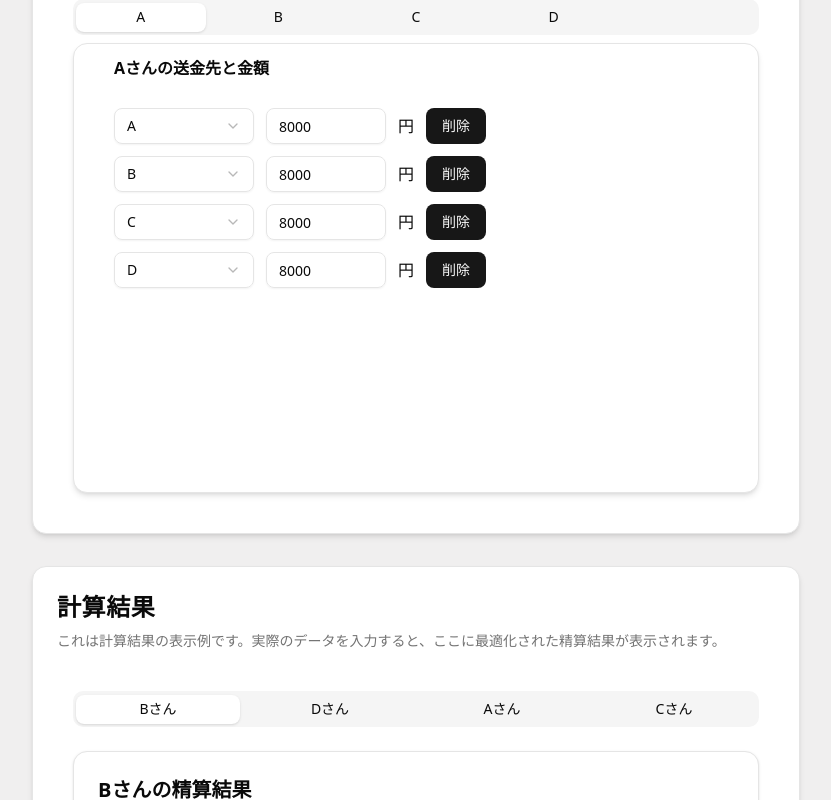
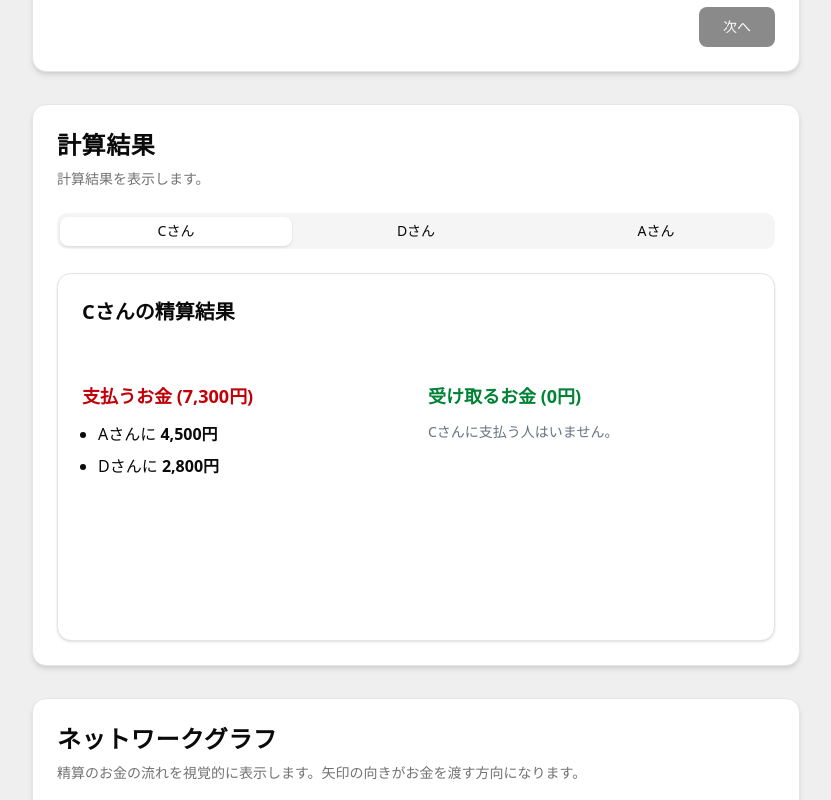
Before and after one commit to u-hossy/project-experiment, a React (Vite) app in the folder frontend/: page / in a window 1280 px wide. Shown: the part 480-1280 px from the top of the page, without its empty margins (224-1055 px from the left). Built offline with nearby package versions, Linux system fonts and the light colour scheme.

Commit message:
frontend: 不要なコンポーネントの削除と結果表示の調整

```diff
--- a/frontend/src/App.tsx
+++ b/frontend/src/App.tsx
@@ -1,8 +1,6 @@
 import { useEffect, useRef, useState } from "react";
 import BillingTabList from "./components/BillingTabList";
 import CardWrapper from "./components/CardWrapper";
-import ExampleBillingTabList from "./components/ExampleBillingTabList";
-import Result from "./components/ExampleResultTab";
 import Header from "./components/Header";
 import MemberList from "./components/MemberList";
 import PaymentNetwork from "./components/NetworkGraph";
@@ -11,6 +9,7 @@ import { sampleResult } from "./data/sampleData";
 import { data } from "./tmp/tmp_data";
 import type { Member } from "./types/member";
 import type { Payment } from "./types/payment";
+import Result from "./components/Result";
 
 function App() {
   const [members, setMembers] = useState<Member[]>([]);
@@ -73,7 +72,6 @@ function App() {
           />
         </CardWrapper>
 
-        {isMemberExist ? (
           <CardWrapper
             ref={billingSectionRef}
             title="請求の追加"
@@ -83,6 +81,7 @@ function App() {
                 onClick={() => scrollToSection(resultSectionRef)}
                 size="lg"
                 className="cursor-pointer"
+                disabled={!isMemberExist || !payments}
               >
                 次へ
               </Button>
@@ -94,60 +93,22 @@ function App() {
               setPayments={setPayments}
             />
           </CardWrapper>
-        ) : (
-          <CardWrapper
-            ref={billingSectionRef}
-            title="精算(例)"
-            description="これは精算の入力例です。実際に使用する場合は、まずメンバーを追加してください。"
-          >
-            <ExampleBillingTabList />
-          </CardWrapper>
-        )}
 
-        {isMemberExist ? (
           <CardWrapper
             ref={resultSectionRef}
             title="計算結果"
-            description="最適化された精算結果を表示します。送金回数と送金金額が最小になるように計算されています。"
-            nextButton={
-              <Button
-                onClick={() => scrollToSection(networkSectionRef)}
-                size="lg"
-                className="cursor-pointer"
-              >
-                次へ
-              </Button>
-            }
-          >
-            <p>テスト</p>
-          </CardWrapper>
-        ) : (
-          <CardWrapper
-            ref={resultSectionRef}
-            title="計算結果"
-            description="これは計算結果の表示例です。実際のデータを入力すると、ここに最適化された精算結果が表示されます。"
+            description="計算結果を表示します。"
           >
             <Result />
           </CardWrapper>
-        )}
 
-        {isMemberExist ? (
           <CardWrapper
             ref={networkSectionRef}
             title="ネットワークグラフ"
-            description="精算のお金の流れを視覚的に表示します。矢印の向きが送金の方向、太さが金額を表しています。"
+            description="精算のお金の流れを視覚的に表示します。矢印の向きがお金を渡す方向になります。"
           >
             <PaymentNetwork debts={data} />
           </CardWrapper>
-        ) : (
-          <CardWrapper
-            ref={networkSectionRef}
-            title="ネットワークグラフ(例)"
-            description="これはネットワークグラフの表示例です。お金の流れを視覚的に確認できます。"
-          >
-            <PaymentNetwork debts={sampleResult} />
-          </CardWrapper>
-        )}
       </main>
     </div>
   );
--- a/frontend/src/components/ExampleBillingDetailCard.tsx
+++ /dev/null
@@ -1,70 +0,0 @@
-import { Card, CardContent, CardHeader, CardTitle } from "@/components/ui/card";
-import { Input } from "@/components/ui/input";
-import {
-  Select,
-  SelectContent,
-  SelectItem,
-  SelectTrigger,
-  SelectValue,
-} from "@/components/ui/select";
-import { sampleBillings } from "@/data/sampleData";
-import { Button } from "./ui/button";
-
-type ExampleBillingDetailCardProps = {
-  payer: string;
-};
-
-export default function ExampleBillingDetailCard({
-  payer,
-}: ExampleBillingDetailCardProps) {
-  const people = Array.from(
-    new Set(
-      sampleBillings.map((s) => s.from).concat(sampleBillings.map((s) => s.to)),
-    ),
-  );
-
-  return (
-    <Card className="h-[450px] overflow-y-auto p-4 shadow-md">
-      <CardHeader>
-        <CardTitle>{payer}さんの送金先と金額</CardTitle>
-      </CardHeader>
-      <CardContent className="space-y-3">
-        {sampleBillings
-          .filter((b) => b.from === payer)
-          .map((detail, index) => {
-            const isSelectable = detail.to !== "";
-            return (
-              <div key={index} className="flex items-center gap-3">
-                <Select value={detail.to}>
-                  <SelectTrigger className="w-[140px]">
-                    <SelectValue placeholder="送金先" />
-                  </SelectTrigger>
-                  <SelectContent>
-                    {people
-                      .filter((p) => p !== "")
-                      .map((p) => (
-                        <SelectItem key={p} value={p}>
-                          {p}
-                        </SelectItem>
-                      ))}
-                  </SelectContent>
-                </Select>
-                <Input
-                  readOnly
-                  type="number"
-                  disabled={!isSelectable}
-                  placeholder="金額"
-                  className="w-[120px]"
-                  value={detail.amount}
-                />
-                <span>円</span>
-                <Button className="cursor-pointer hover:bg-gray-800">
-                  削除
-                </Button>
-              </div>
-            );
-          })}
-      </CardContent>
-    </Card>
-  );
-}
--- a/frontend/src/components/ExampleBillingTabList.tsx
+++ /dev/null
@@ -1,35 +0,0 @@
-import { Tabs, TabsContent, TabsList, TabsTrigger } from "@/components/ui/tabs";
-import { sampleBillings } from "@/data/sampleData";
-import ExampleBillingDetailCard from "./ExampleBillingDetailCard";
-
-export default function ExampleBillingTabList() {
-  const people = Array.from(
-    new Set(
-      sampleBillings.map((s) => s.from).concat(sampleBillings.map((s) => s.to)),
-    ),
-  );
-
-  return (
-    <div className="p-4">
-      <Tabs defaultValue={`p${people[0]}`} className="w-full">
-        <TabsList className="flex w-full justify-start gap-2 overflow-x-auto whitespace-nowrap">
-          {people.map((person) => (
-            <TabsTrigger
-              key={person}
-              value={`p${person}`}
-              className="min-w-[80px] flex-shrink-0 px-3 py-1"
-            >
-              {person}
-            </TabsTrigger>
-          ))}
-        </TabsList>
-
-        {people.map((person) => (
-          <TabsContent key={person} value={`p${person}`}>
-            <ExampleBillingDetailCard payer={person} />
-          </TabsContent>
-        ))}
-      </Tabs>
-    </div>
-  );
-}
--- a/frontend/src/components/ExampleResultTab.tsx
+++ /dev/null
@@ -1,41 +0,0 @@
-import { Tabs, TabsContent, TabsList, TabsTrigger } from "@/components/ui/tabs";
-import ResultDetailCard from "./ResultDetailCard";
-
-const sampleResult = [
-  { from: "B", to: "A", amount: 4500 },
-  { from: "D", to: "A", amount: 14000 },
-  { from: "B", to: "C", amount: 2800 },
-  { from: "A", to: "C", amount: 3200 },
-];
-
-export default function ExampleResultTab() {
-  const people = Array.from(
-    new Set(
-      sampleResult.map((s) => s.from).concat(sampleResult.map((s) => s.to)),
-    ),
-  );
-
-  return (
-    <div className="p-4">
-      <Tabs defaultValue={people[0]} className="w-full">
-        <TabsList className="flex w-full justify-start gap-2 overflow-x-auto whitespace-nowrap">
-          {people.map((person) => (
-            <TabsTrigger
-              key={person}
-              value={person}
-              className="min-w-[80px] flex-shrink-0 px-3 py-1"
-            >
-              {person}さん
-            </TabsTrigger>
-          ))}
-        </TabsList>
-
-        {people.map((person) => (
-          <TabsContent key={person} value={person}>
-            <ResultDetailCard person={person} />
-          </TabsContent>
-        ))}
-      </Tabs>
-    </div>
-  );
-}
--- a/frontend/src/components/ExampleResultTable.tsx
+++ /dev/null
@@ -1,59 +0,0 @@
-import {
-  Table,
-  TableBody,
-  TableCell,
-  TableHead,
-  TableHeader,
-  TableRow,
-} from "@/components/ui/table";
-import { sampleBillings } from "@/data/sampleData";
-
-export default function ExampleResultTable() {
-  const people = Array.from(
-    new Set(
-      sampleBillings.map((s) => s.from).concat(sampleBillings.map((s) => s.to)),
-    ),
-  );
-  return (
-    <Table>
-      <TableHeader>
-        <TableRow>
-          <TableHead className="w-[100px]"></TableHead>
-          {people.map((p) => (
-            <TableHead key={p}>{p}さん</TableHead>
-          ))}
-        </TableRow>
-      </TableHeader>
-      <TableBody>
-        <TableRow>
-          <TableCell className="font-medium">Aさん</TableCell>
-          <TableCell>0円</TableCell>
-          <TableCell>0円</TableCell>
-          <TableCell>0円</TableCell>
-          <TableCell>0円</TableCell>
-        </TableRow>
-        <TableRow>
-          <TableCell className="font-medium">Bさん</TableCell>
-          <TableCell>4500円</TableCell>
-          <TableCell>0円</TableCell>
-          <TableCell>2800円</TableCell>
-          <TableCell>0円</TableCell>
-        </TableRow>
-        <TableRow>
-          <TableCell className="font-medium">Cさん</TableCell>
-          <TableCell>0円</TableCell>
-          <TableCell>0円</TableCell>
-          <TableCell>0円</TableCell>
-          <TableCell>0円</TableCell>
-        </TableRow>
-        <TableRow>
-          <TableCell className="font-medium">Dさん</TableCell>
-          <TableCell>14000円</TableCell>
-          <TableCell>0円</TableCell>
-          <TableCell>0円</TableCell>
-          <TableCell>0円</TableCell>
-        </TableRow>
-      </TableBody>
-    </Table>
-  );
-}
--- /dev/null
+++ b/frontend/src/components/Result.tsx
@@ -0,0 +1,73 @@
+import { Tabs, TabsContent, TabsList, TabsTrigger } from "@/components/ui/tabs";
+import type { Member } from "@/types/member";
+import type { Result } from "@/types/result";
+import ResultDetailCard from "./ResultDetailCard";
+
+const sampleMembers: Member[] = [
+  { id: 0, name: "A" },
+  { id: 1, name: "B" },
+  { id: 2, name: "C" },
+  { id: 3, name: "D" },
+];
+
+const sampleResult: Result[] = [
+  {
+    id: 0,
+    amount: 4500,
+    paidBy: 2,
+    paidFor: 0,
+  },
+  {
+    id: 1,
+    amount: 14000,
+    paidBy: 3,
+    paidFor: 0,
+  },
+  {
+    id: 2,
+    amount: 2800,
+    paidBy: 2,
+    paidFor: 3,
+  },
+];
+
+export default function ResultTab() {
+  const people = Array.from(
+    new Set(
+      sampleResult
+        .map((s) => s.paidBy)
+        .concat(sampleResult.map((s) => s.paidFor)),
+    ),
+  );
+
+  const getMemberName = (id: number): string => {
+    const member = sampleMembers.find((m) => m.id === id);
+    return member?.name || `メンバー${id}`;
+  };
+
+  return (
+      <Tabs defaultValue={String(people[0])} className="w-full">
+        <TabsList className="flex w-full justify-start gap-2 overflow-x-auto whitespace-nowrap">
+          {people.map((person) => (
+            <TabsTrigger
+              key={person}
+              value={String(person)}
+              className="min-w-20 shrink-0 px-3 py-1"
+            >
+              {getMemberName(person)}さん
+            </TabsTrigger>
+          ))}
+        </TabsList>
+
+        {people.map((person) => (
+          <TabsContent key={person} value={String(person)}>
+            <ResultDetailCard
+              personId={person}
+              members={sampleMembers}
+              results={sampleResult}
+            />
+          </TabsContent>
+        ))}
+      </Tabs>
+  );
+}
--- a/frontend/src/components/ResultDetailCard.tsx
+++ b/frontend/src/components/ResultDetailCard.tsx
@@ -1,17 +1,6 @@
 import { Card, CardContent, CardHeader, CardTitle } from "@/components/ui/card";
-
-interface ResultItem {
-  from: string;
-  to: string;
-  amount: number;
-}
-
-const sampleResult: ResultItem[] = [
-  { from: "B", to: "A", amount: 4500 },
-  { from: "D", to: "A", amount: 14000 },
-  { from: "B", to: "C", amount: 2800 },
-  { from: "A", to: "C", amount: 3200 },
-];
+import type { Member, MemberId } from "@/types/member";
+import type { Result } from "@/types/result";
 
 const formatCurrency = (amount: number): string => {
   return new Intl.NumberFormat("ja-JP", {
@@ -21,32 +10,46 @@ const formatCurrency = (amount: number): string => {
 };
 
 interface ResultDetailCardProps {
-  person: string;
+  personId: MemberId;
+  members: Member[];
+  results: Result[];
 }
 
-export default function ResultDetailCard({ person }: ResultDetailCardProps) {
-  const payments = sampleResult.filter((result) => result.from === person);
-  const receipts = sampleResult.filter((result) => result.to === person);
+export default function ResultDetailCard({
+  personId,
+  members,
+  results,
+}: ResultDetailCardProps) {
+  const person = members.find((m) => m.id === personId);
+  const personName = person?.name || `メンバー${personId}`;
+
+  const payments = results.filter((result) => result.paidBy === personId);
+  const receipts = results.filter((result) => result.paidFor === personId);
 
   const totalPayment = payments.reduce((sum, item) => sum + item.amount, 0);
   const totalReceipt = receipts.reduce((sum, item) => sum + item.amount, 0);
 
+  const getMemberName = (id: MemberId): string => {
+    const member = members.find((m) => m.id === id);
+    return member?.name || `メンバー${id}`;
+  };
+
   return (
     <Card className="mt-4">
       <CardHeader className="pb-2">
-        <CardTitle className="text-xl">{person}さんの精算結果</CardTitle>
+        <CardTitle className="text-xl">{personName}さんの精算結果</CardTitle>
       </CardHeader>
 
       <CardContent className="flex h-full min-h-[250px] items-start gap-6 px-6 py-4">
         <div className="flex-1">
           <h3 className="mb-3 font-semibold text-lg text-red-700">
-            支払うお金 ({formatCurrency(totalPayment)})
+            支払うお金 ({formatCurrency(totalPayment)}円)
           </h3>
           {payments.length > 0 ? (
-            <ul className="ml-4 list-inside list-disc space-y-2">
-              {payments.map((item, index) => (
-                <li key={index}>
-                  {item.to}さんに{" "}
+            <ul className="ml-4 list-disc space-y-2">
+              {payments.map((item) => (
+                <li key={item.id}>
+                  {getMemberName(item.paidFor)}さんに{" "}
                   <span className="font-bold">
                     {formatCurrency(item.amount)}円
                   </span>
@@ -55,20 +58,20 @@ export default function ResultDetailCard({ person }: ResultDetailCardProps) {
             </ul>
           ) : (
             <p className="text-gray-500 text-sm">
-              {person}さんが支払うお金はありません。
+              {personName}さんが支払うお金はありません。
             </p>
           )}
         </div>
 
         <div className="flex-1">
           <h3 className="mb-3 font-semibold text-green-700 text-lg">
-            受け取るお金 ({formatCurrency(totalReceipt)})
+            受け取るお金 ({formatCurrency(totalReceipt)}円)
           </h3>
           {receipts.length > 0 ? (
-            <ul className="ml-4 list-inside list-disc space-y-2">
-              {receipts.map((item, index) => (
-                <li key={index}>
-                  {item.from}さんから{" "}
+            <ul className="ml-4 list-disc space-y-2">
+              {receipts.map((item) => (
+                <li key={item.id}>
+                  {getMemberName(item.paidBy)}さんから{" "}
                   <span className="font-bold">
                     {formatCurrency(item.amount)}円
                   </span>
@@ -77,7 +80,7 @@ export default function ResultDetailCard({ person }: ResultDetailCardProps) {
             </ul>
           ) : (
             <p className="text-gray-500 text-sm">
-              {person}さんに支払う人はいません。
+              {personName}さんに支払う人はいません。
             </p>
           )}
         </div>
```
